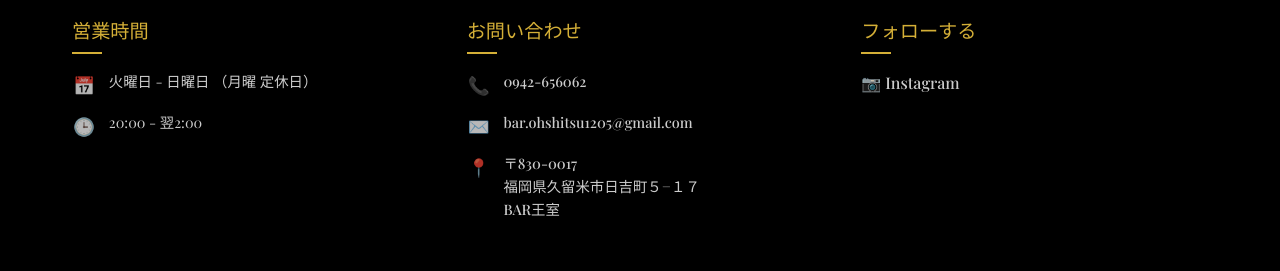
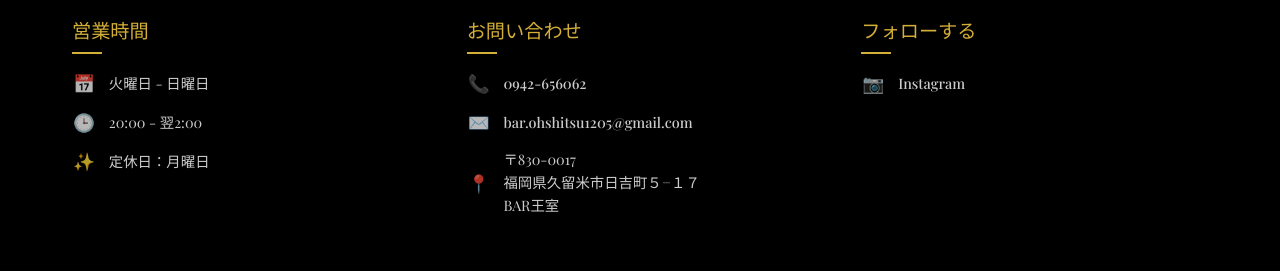
Before and after one commit to tora-spl/oushitsu, a React (Vite) app: page / in a window 1280 px wide. Shown: the part 3114-3385 px from the top of the page. Built offline with nearby package versions, Linux system fonts and the light colour scheme.

Commit message:
Footerのアイコンとテキストの上下ズレを修正: アイコンとテキストが同じ高さで表示されるように調整

```diff
--- a/src/components/Footer.css
+++ b/src/components/Footer.css
@@ -46,7 +46,7 @@
   font-size: 0.9rem;
   line-height: 1.5;
   display: flex;
-  align-items: flex-start;
+  align-items: center;
   gap: 0.8rem;
 }
 
@@ -56,7 +56,9 @@
   opacity: 0.9;
   width: 24px;
   text-align: center;
-  margin-top: 2px;
+  display: flex;
+  align-items: center;
+  justify-content: center;
 }
 
 .footer-text {
@@ -64,43 +66,6 @@
   line-height: 1.6;
   word-break: break-all;
   min-width: 0;
-}
-
-.social-links {
-  display: flex;
-  flex-direction: column;
-  gap: 0.8rem;
-}
-
-.social-link {
-  color: #fff;
-  text-decoration: none;
-  opacity: 0.8;
-  transition: all 0.3s ease;
-}
-
-.social-link:hover {
-  opacity: 1;
-  color: var(--primary-gold);
-  transform: translateX(5px);
-}
-
-.instagram-link:hover {
-  color: #e4405f;
-}
-
-.map-link {
-  color: inherit;
-  text-decoration: none;
-  transition: all 0.3s ease;
-  display: flex;
-  align-items: flex-start;
-  gap: 0.8rem;
-}
-
-.map-link:hover {
-  color: var(--primary-gold);
-  text-decoration: underline;
 }
 
 /* 電話番号とメールアドレスのリンクスタイル */
@@ -113,6 +78,7 @@
   align-items: center;
   gap: 0.8rem;
   cursor: pointer;
+  flex: 1;
 }
 
 .footer-phone-link:hover,
@@ -125,6 +91,36 @@
 .footer-phone-link:active,
 .footer-email-link:active {
   transform: translateX(3px) scale(0.98);
+}
+
+/* ソーシャルリンクのスタイル */
+.footer-social-link {
+  color: inherit;
+  text-decoration: none;
+  transition: all 0.3s ease;
+  display: flex;
+  align-items: center;
+  gap: 0.8rem;
+  cursor: pointer;
+  flex: 1;
+}
+
+.footer-social-link:hover {
+  color: var(--primary-gold);
+  text-decoration: underline;
+  transform: translateX(3px);
+}
+
+.footer-social-link:active {
+  transform: translateX(3px) scale(0.98);
+}
+
+.instagram-link:hover {
+  color: #e4405f;
+}
+
+.map-link:hover {
+  color: #4285f4;
 }
 
 .footer-bottom {
--- a/src/components/Footer.tsx
+++ b/src/components/Footer.tsx
@@ -13,13 +13,16 @@ const Footer: React.FC = () => {
             <ul className="footer-list" role="list">
               <li role="listitem">
                 <span className="footer-icon" aria-hidden="true">📅</span>
-                <span className="footer-text">火曜日 - 日曜日  （月曜 定休日）</span>
+                <span className="footer-text">火曜日 - 日曜日</span>
               </li>
               <li role="listitem">
                 <span className="footer-icon" aria-hidden="true">🕒</span>
                 <span className="footer-text">20:00 - 翌2:00</span>
               </li>
-
+              <li role="listitem">
+                <span className="footer-icon" aria-hidden="true">✨</span>
+                <span className="footer-text">定休日：月曜日</span>
+              </li>
             </ul>
           </div>
 
@@ -47,37 +50,32 @@ const Footer: React.FC = () => {
                 </a>
               </li>
               <li role="listitem">
-                <a
-                  href="https://www.google.co.jp/maps/place/BAR%E7%8E%8B%E5%AE%A4/@33.3155836,130.5100585,11z/data=!4m6!3m5!1s0x3541a4f9263faac3:0x36b0ad016eb220fb!8m2!3d33.3156269!4d130.509912!16s%2Fg%2F1tctjkpj?entry=ttu&g_ep=EgoyMDI1MDgxMC4wIKXMDSoASAFQAw%3D%3D"
-                  target="_blank"
-                  rel="noopener noreferrer"
-                  className="map-link"
-                  aria-label="GoogleマップでBAR王室の場所を表示"
-                >
                 <span className="footer-icon" aria-hidden="true">📍</span>
                 <span className="footer-text">
                   〒830-0017<br />
                   福岡県久留米市日吉町５−１７<br />
                   BAR王室
                 </span>
-                </a>
               </li>
             </ul>
           </div>
 
           <div className="footer-section">
             <h4>フォローする</h4>
-            <div className="social-links">
+            <ul className="footer-list" role="list">
+              <li role="listitem">
+                <span className="footer-icon" aria-hidden="true">📷</span>
                 <a
                   href="https://www.instagram.com/bar.ohshitsu1205/"
                   target="_blank"
                   rel="noopener noreferrer"
-                className="social-link instagram-link"
+                  className="footer-social-link instagram-link"
                   aria-label="InstagramでBAR王室をフォロー"
                 >
-                <span aria-hidden="true">📷</span> Instagram
+                  <span className="footer-text">Instagram</span>
                 </a>
-            </div>
+              </li>
+            </ul>
           </div>
         </div>
 
```
Lines whose indentation alone changed are shown as unchanged.
